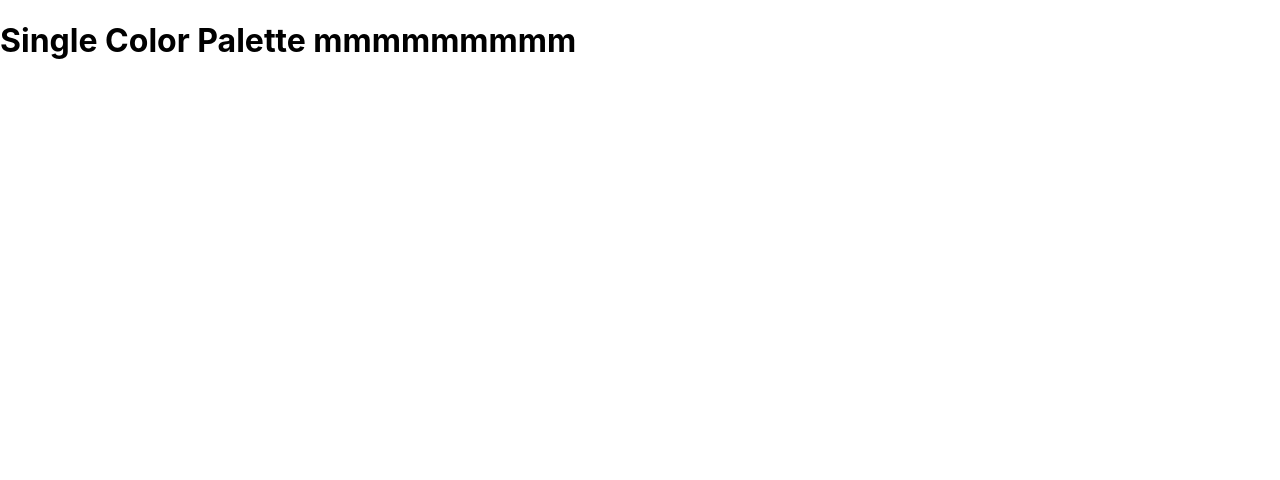
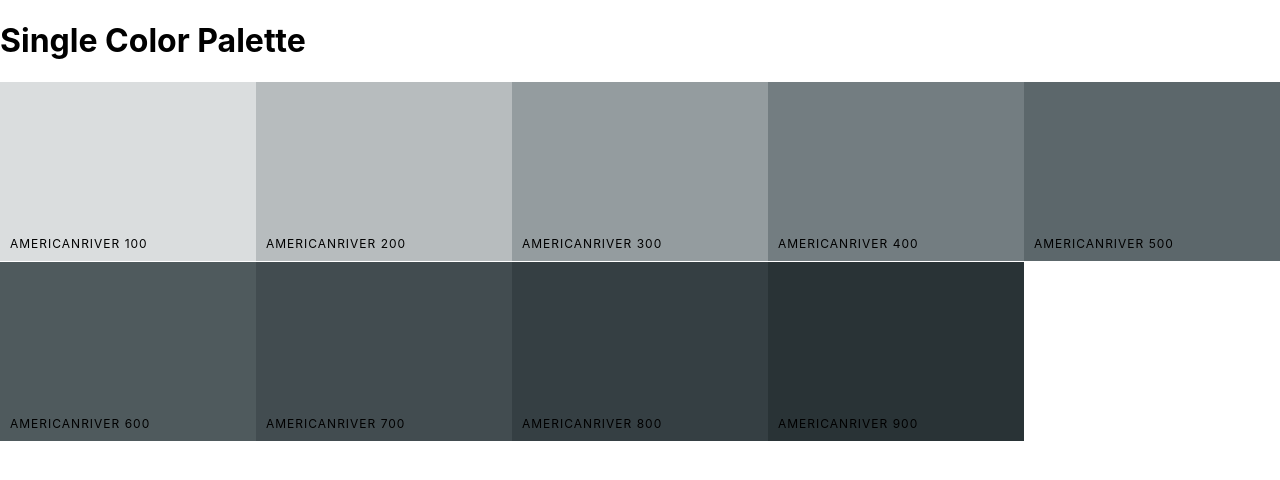
Before and after one commit to ashannon828/colors-app, a React (Create React App) app: page /palette/flat-ui-colors-american/americanriver in a window 1280 px wide. Shown: the top 480 px of the page. Built offline with nearby package versions, Linux system fonts and the light colour scheme.

Commit message:
display colors in single color palette

```diff
--- a/src/App.js
+++ b/src/App.js
@@ -16,6 +16,17 @@
 		return (
 			<Switch>
 				<Route
+					path="/palette/:paletteId/:colorId"
+					render={(routeProps) => (
+						<SingleColorPalette
+							colorId={routeProps.match.params.colorId}
+							palette={generatePalette(
+								this.findPalette(routeProps.match.params.paletteId)
+							)}
+						/>
+					)}
+				/>
+				<Route
 					exact
 					path="/"
 					render={(routeProps) => (
@@ -33,10 +44,6 @@
 						/>
 					)}
 				/>
-				<Route
-					path="/palette/:paletteId/:colorId"
-					render={() => <SingleColorPalette />}
-				/>
 			</Switch>
 		)
 	}
--- a/src/ColorBox.js
+++ b/src/ColorBox.js
@@ -15,7 +15,7 @@
 		})
 	}
 	render() {
-		const { name, background, paletteId, id } = this.props
+		const { name, background, paletteId, id, showLink } = this.props
 		const { copied } = this.state
 		return (
 			<CopyToClipboard text={background} onCopy={this.changeCopyState}>
@@ -34,12 +34,14 @@
 						</div>
 						<button className="copy-button">Copy</button>
 					</div>
+					{showLink && (
 						<Link
 							to={`/palette/${paletteId}/${id}`}
 							onClick={(e) => e.stopPropagation()}
 						>
 							<span className="see-more">More</span>
 						</Link>
+					)}
 				</div>
 			</CopyToClipboard>
 		)
--- a/src/Palette.css
+++ b/src/Palette.css
@@ -2,6 +2,7 @@
 	height: 100vh;
 	display: flex;
 	flex-direction: column;
+	overflow: hidden;
 }
 
 .Palette-colors {
--- a/src/Palette.js
+++ b/src/Palette.js
@@ -27,6 +27,7 @@
 				key={color.id}
 				id={color.id}
 				paletteId={id}
+				showLink={true}
 			/>
 		))
 
--- a/src/SingleColorPalette.js
+++ b/src/SingleColorPalette.js
@@ -1,10 +1,35 @@
 import React, { Component } from 'react'
+import ColorBox from './ColorBox'
 
 class SingleColorPalette extends Component {
+	constructor(props) {
+		super(props)
+		this._shades = this.gatherShades(this.props.palette, this.props.colorId)
+	}
+
+	gatherShades(palette, colorToFilterBy) {
+		let shades = []
+		let allColors = palette.colors
+		for (let key in allColors) {
+			shades = shades.concat(
+				allColors[key].filter((color) => color.id === colorToFilterBy)
+			)
+		}
+		return shades.slice(1)
+	}
 	render() {
+		const colorBoxes = this._shades.map((color) => (
+			<ColorBox
+				key={color.id}
+				name={color.name}
+				background={color.hex}
+				showLink={false}
+			/>
+		))
 		return (
-			<div>
-				<h1>Single Color Palette mmmmmmmmm</h1>
+			<div className="Palette">
+				<h1>Single Color Palette</h1>
+				<div className="Palette-colors">{colorBoxes}</div>
 			</div>
 		)
 	}
```
Lines whose indentation alone changed are shown as unchanged.
